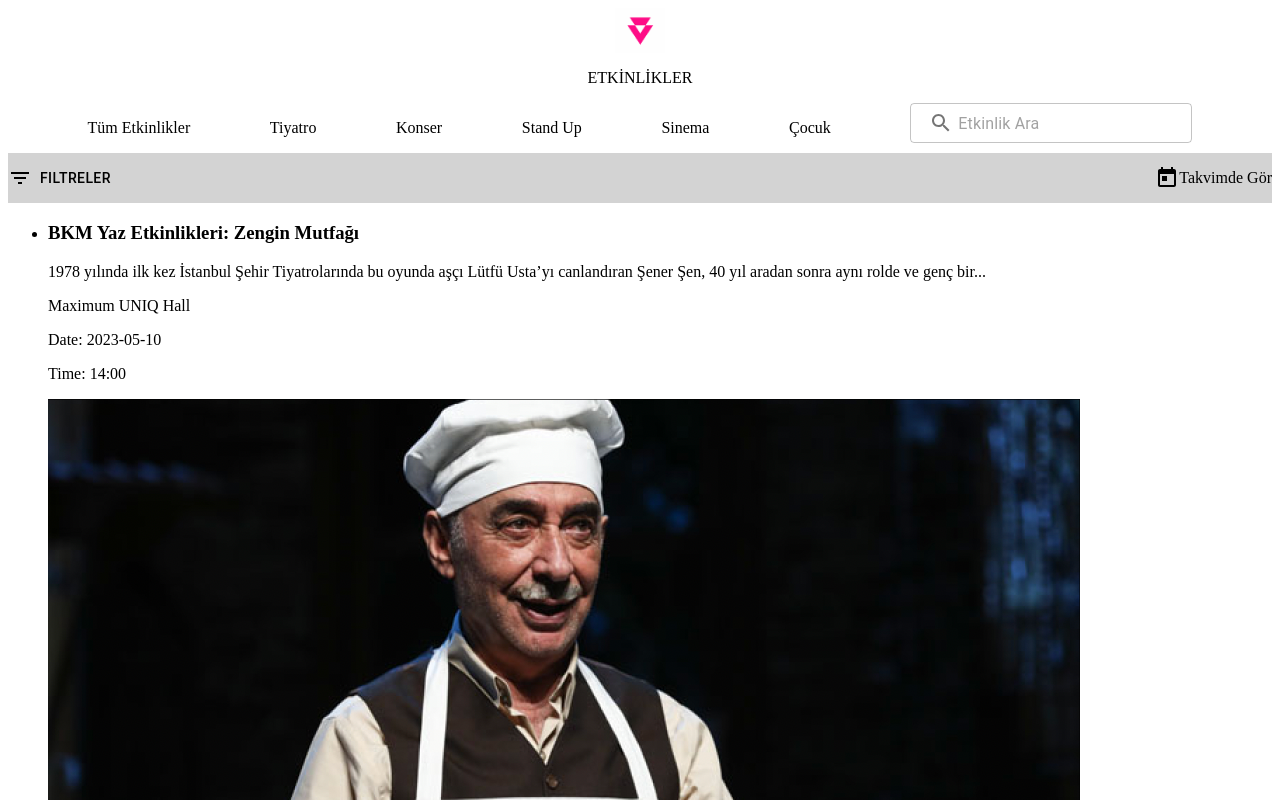
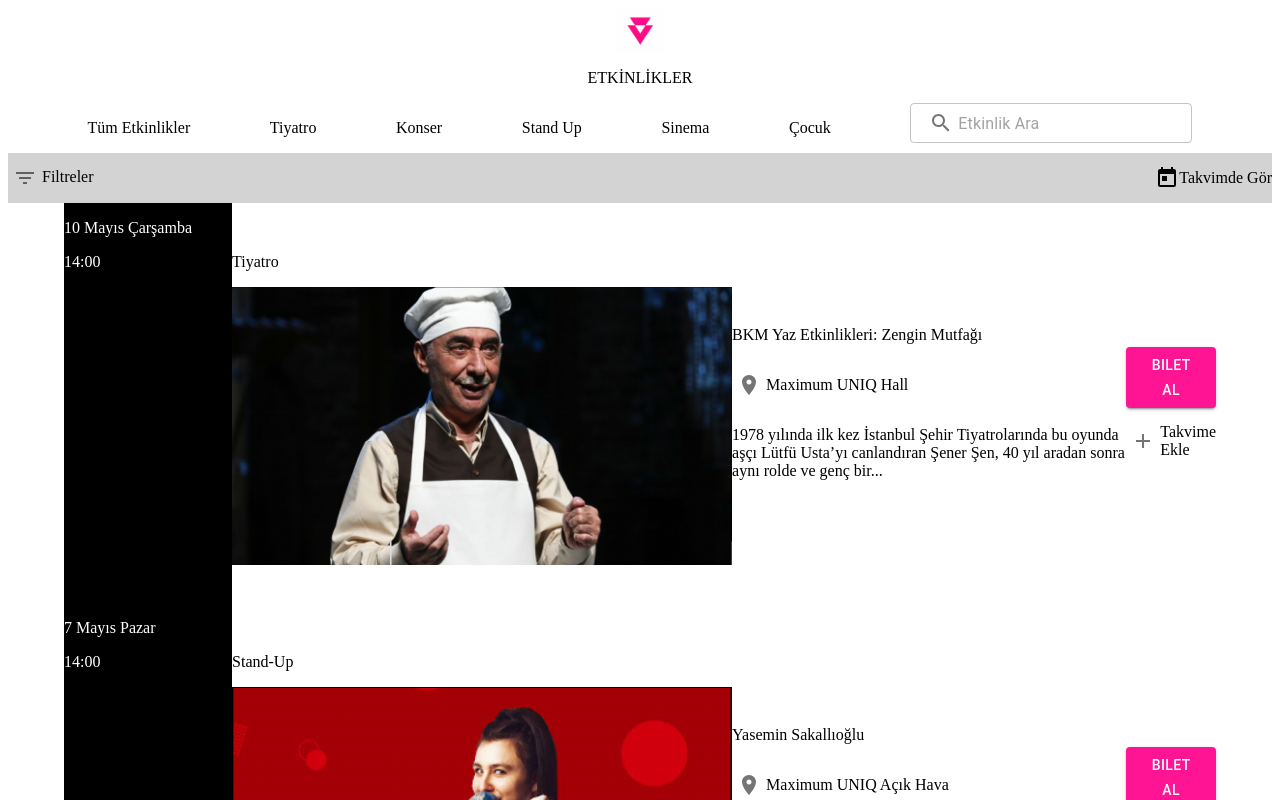
Before and after one commit to haticeakyel/Event-Page, a React (Create React App) app: page / in a window 1280 px wide. Shown: the top 800 px of the page. Built offline with nearby package versions, Linux system fonts and the light colour scheme.

Commit message:
edit eventDetail page

```diff
--- /dev/null
+++ b/src/EventDetail.js
@@ -0,0 +1,88 @@
+import { Button, Container, IconButton } from '@mui/material';
+import React from 'react'
+import { makeStyles } from "@mui/styles";
+import AddIcon from '@mui/icons-material/Add';
+import { LocationOn } from '@mui/icons-material';
+
+const useStyles = makeStyles((theme) => ({
+    container: {
+        display: "flex",
+        justifyContent: "space-evenly",
+        alignItems: "center"
+    },
+    img: {
+        width: "500px",
+         zIndex: 3
+    },
+    blackBox: {
+        padding:0,
+        backgroundColor:"black",
+        color:"white",
+        zIndex: 1,
+        height:"400px",
+        width:"400px"
+    },
+    date:{
+        zIndex: 2
+    }
+}));
+function EventDetail(props) {
+    const {
+        event
+    } = props;
+
+    const classes = useStyles();
+    return (
+        <Container>
+            <div className={classes.container}>
+
+                <div className={classes.blackBox}>
+
+                    <p className={classes.date}>{new Date(event.date).toLocaleDateString('tr-TR', { weekday: 'long', month: 'long', day: 'numeric' })}</p>
+
+                    <p className={classes.date}>{event.time}</p>
+
+                </div>
+                <div>
+                    <p>{event.type}</p>
+                    <img className={classes.img} src={event.src} />
+                </div>
+                <div>
+                    <p>{event.name}</p>
+                    <div style={{ display: "flex" }}>
+                        <IconButton size="small">
+                            <LocationOn />
+                        </IconButton>
+                        <p>{event.place}</p>
+                    </div>
+
+
+                    <p>{event.description}</p>
+                </div>
+                <div>
+                    <Button
+                        variant='contained'
+                        size='medium'
+                        style={{
+                            backgroundColor: "deeppink",
+                            textAlign: "center",
+                            marginBottom:"15px"
+                        }}
+                    >
+                        Bilet Al
+                    </Button>
+
+                    <div style={{ display: "flex" }}>
+                        <IconButton size="small">
+                            <AddIcon />
+                        </IconButton>
+                        Takvime Ekle
+                    </div>
+                </div>
+            </div>
+
+        </Container>
+    )
+}
+
+export default EventDetail
--- a/src/Events.js
+++ b/src/Events.js
@@ -2,6 +2,7 @@ import React, { useState } from 'react';
 import pink from "./assets/pink.png"
 import sener from "./assets/sener.png"
 import yasemin from "./assets/yasemin.png"
+import EventDetail from './EventDetail';
 
 function Events() {
   const [events, setEvents] = useState([
@@ -17,7 +18,7 @@ function Events() {
       name: 'Yasemin Sakallıoğlu',
       description: '1978 yılında ilk kez İstanbul Şehir Tiyatrolarında bu oyunda aşçı Lütfü Usta’yı canlandıran Şener Şen, 40 yıl aradan sonra aynı rolde ve genç bir...',
       place:'Maximum UNIQ Açık Hava',
-      date: '2023-05-10',
+      date: '2023-05-7',
       time: '14:00',
       type:'Stand-Up',
       src: yasemin
@@ -26,16 +27,16 @@ function Events() {
       name: 'Sinema Keyfi: Rifkin’s Festival',
       description: '1978 yılında ilk kez İstanbul Şehir Tiyatrolarında bu oyunda aşçı Lütfü Usta’yı canlandıran Şener Şen, 40 yıl aradan sonra aynı rolde ve genç bir...',
       place:'Maximum UNIQ Hall',
-      date: '2023-05-10',
+      date: '2023-05-1',
       type:'Sinema',
       time: '14:00',
-      src: 'pink'
+      src: pink
     },
     {
       name: 'BKM Yaz Etkinlikleri: Zengin Mutfağı',
       description: '1978 yılında ilk kez İstanbul Şehir Tiyatrolarında bu oyunda aşçı Lütfü Usta’yı canlandıran Şener Şen, 40 yıl aradan sonra aynı rolde ve genç bir...',
       place:'Maximum UNIQ Lounge',
-      date: '2023-05-10',
+      date: '2023-05-25',
       type:'Tiyatro',
       time: '14:00',
       src: sener
@@ -44,7 +45,7 @@ function Events() {
       name: 'Yasemin Sakallıoğlu',
       description: '1978 yılında ilk kez İstanbul Şehir Tiyatrolarında bu oyunda aşçı Lütfü Usta’yı canlandıran Şener Şen, 40 yıl aradan sonra aynı rolde ve genç bir...',
       place:'Maximum UNIQ Hall',
-      date: '2023-05-10',
+      date: '2023-05-2',
       type:'Stand-Up',
       time: '14:00',
       src: yasemin
@@ -53,28 +54,24 @@ function Events() {
       name: 'Sinema Keyfi: Rifkin’s Festival',
       description: '1978 yılında ilk kez İstanbul Şehir Tiyatrolarında bu oyunda aşçı Lütfü Usta’yı canlandıran Şener Şen, 40 yıl aradan sonra aynı rolde ve genç bir...',
       place:'Maximum UNIQ Box',
-      date: '2023-05-10',
+      date: '2023-05-12',
       type:'Sinema',
       time: '14:00',
-      src: 'pink'
+      src: pink
     },
-    // Add more events here
   ]);
 
   return (
     <div>
-      <ul>
-        {events.map(event => (
-          <li key={event.name}>
-            <h3>{event.name}</h3>
-            <p>{event.description}</p>
-            <p>{event.place}</p>
-            <p>Date: {event.date}</p>
-            <p>Time: {event.time}</p>
-            <img src={event.src}/>
-          </li>
-        ))}
-      </ul>
+    {events &&
+      events.map((event, index) => {
+        return (
+          <div style={{ display: "contents" }} key={index}>
+            <EventDetail event={event}/>
+          </div>
+        );
+      })}
+
     </div>
   );
 }
--- a/src/Header.js
+++ b/src/Header.js
@@ -23,15 +23,15 @@ const useStyles = makeStyles((theme) => ({
         display: "flex",
         justifyContent: "space-evenly",
     },
-    grey:{
-        backgroundColor:"lightgrey",
-        height:"50px",
-        display:"flex",
-        justifyContent:"space-between"
+    grey: {
+        backgroundColor: "lightgrey",
+        height: "50px",
+        display: "flex",
+        justifyContent: "space-between"
     },
-    filter:{
-        display:"flex",
-        alignItems:"center",
+    filter: {
+        display: "flex",
+        alignItems: "center",
 
     }
 }));
@@ -83,17 +83,15 @@ function Header() {
             </div>
             <div className={classes.grey}>
                 <div className={classes.filter}>
-                <FilterListIcon />
-                <Button
-                    id="demo-positioned-button"
+                    <div>
+                        <IconButton size="small" onClick={handleClick} id="demo-positioned-button"
                             aria-controls={open ? 'demo-positioned-menu' : undefined}
                             aria-haspopup="true"
-                    aria-expanded={open ? 'true' : undefined}
-                    onClick={handleClick}
-                    color='inherit'
-                >
+                            aria-expanded={open ? 'true' : undefined}>
+                            <FilterListIcon />
+                        </IconButton>
                         Filtreler
-                </Button>
+                    </div>
                     <Menu
                         id="demo-positioned-menu"
                         aria-labelledby="demo-positioned-button"
@@ -116,7 +114,7 @@ function Header() {
 
                 </div>
                 <div className={classes.filter}>
-            <TodayIcon/>
+                    <TodayIcon />
                     <p>Takvimde Gör</p>
                 </div>
 
```
Lines whose indentation alone changed are shown as unchanged.
